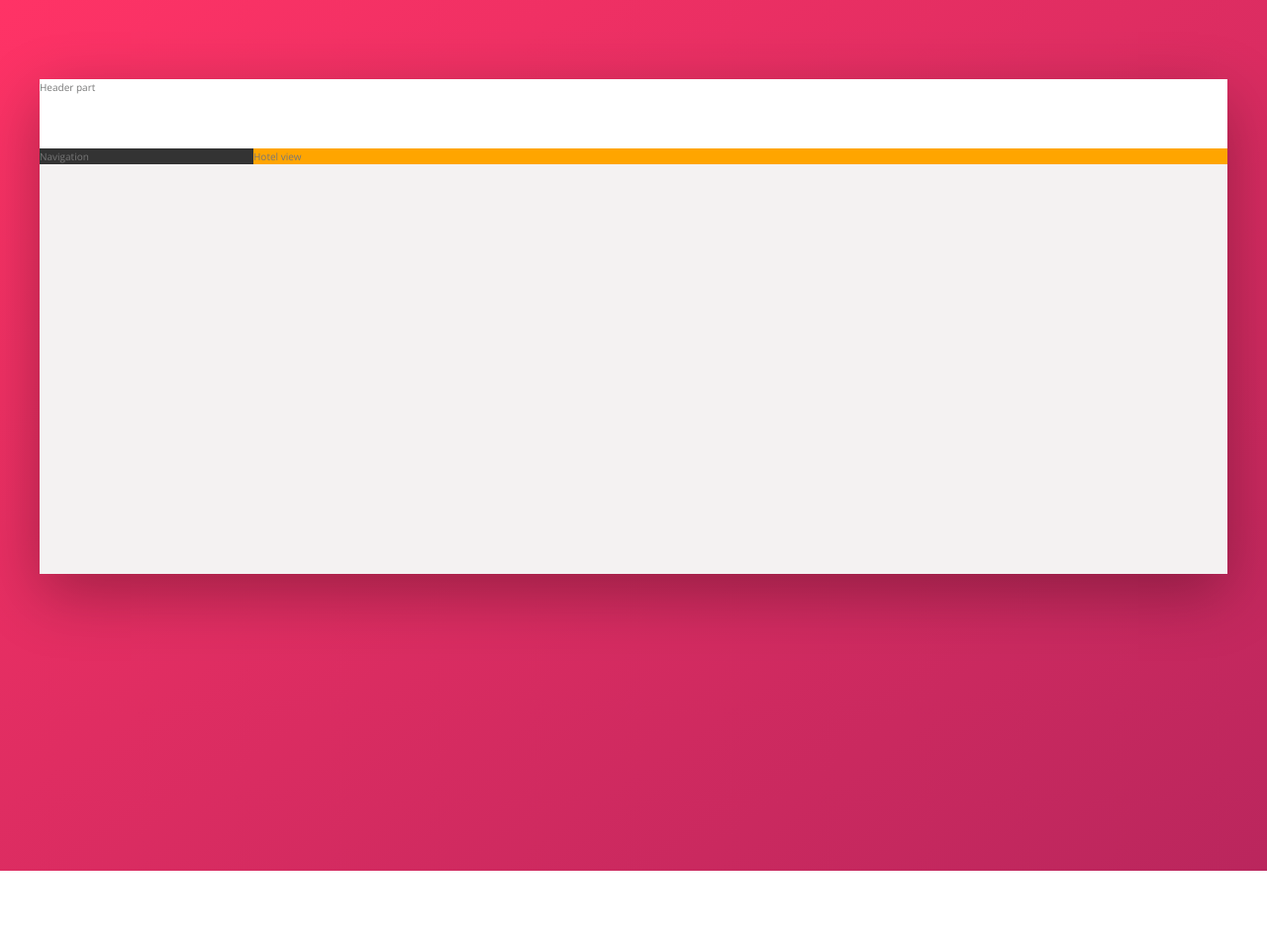
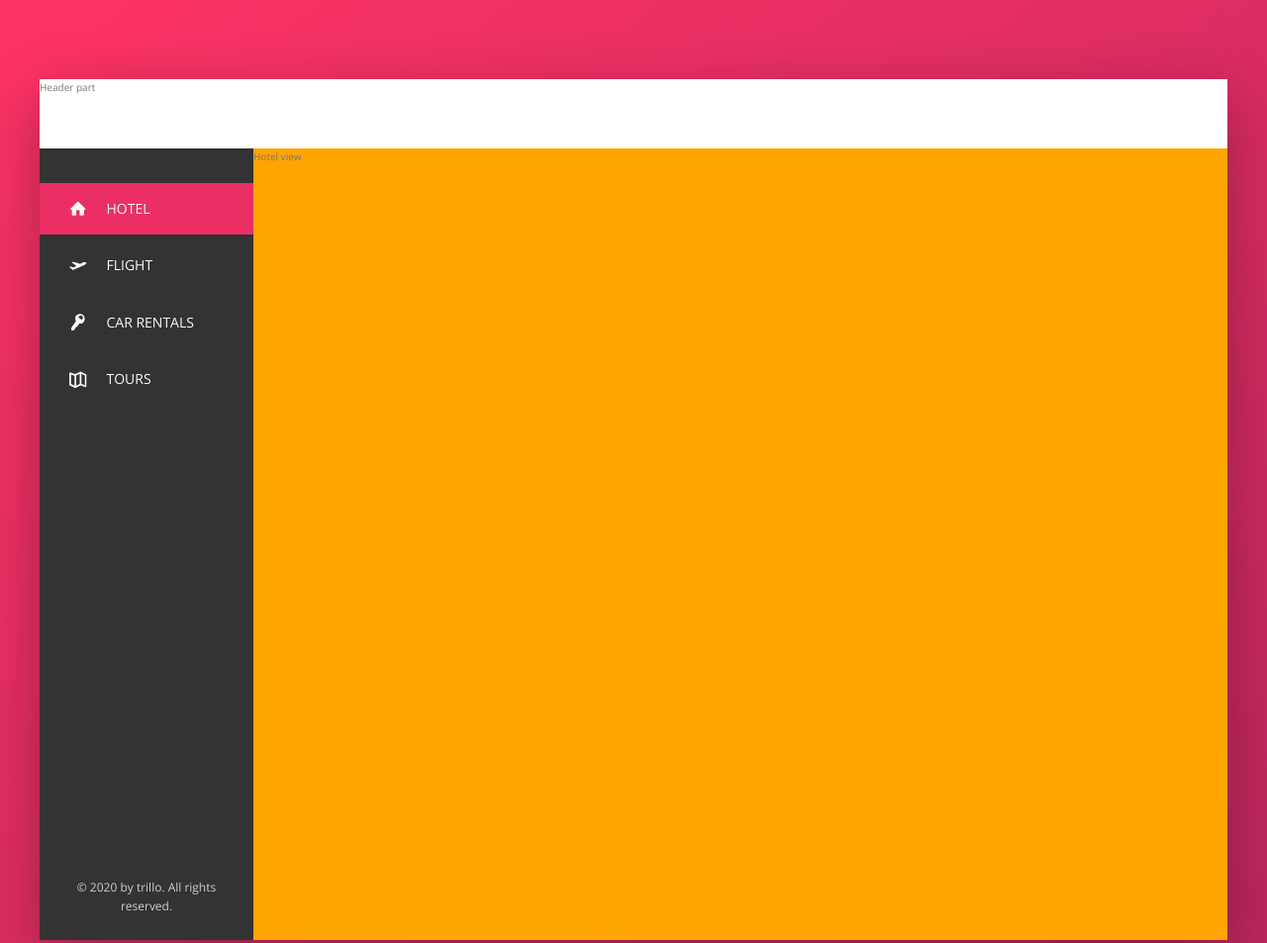
Before and after one commit to singhvikram26/Trillo, a website: page index.html in a window 1280 px wide. Shown: the top 953 px of the page at 99% size. Before the commit the page ends 880 px from the top, so only its background shows below. Drawn offline with nearby package versions, Linux system fonts and the light colour scheme.

Commit message:
completed side-navigation bar

```diff
--- a/index.html
+++ b/index.html
@@ -17,7 +17,43 @@
             </div>
             <div class="content">
                 <nav class="sidebar">
-                    Navigation
+                    <ul class="side-nav">
+                        <li class="side-nav__item side-nav__item--active">
+                            <a href="#" class="side-nav__link">
+                                <svg class="side-nav__icon">
+                                    <use xlink:href="img/sprite.svg#icon-home"></use>
+                                </svg>
+                                <span>Hotel</span>
+                            </a>
+                        </li>
+                        <li class="side-nav__item">
+                            <a href="#" class="side-nav__link">
+                                <svg class="side-nav__icon">
+                                    <use xlink:href="img/sprite.svg#icon-aircraft-take-off"></use>
+                                </svg>
+                                <span>Flight</span>
+                            </a>
+                        </li>
+                        <li class="side-nav__item">
+                            <a href="#" class="side-nav__link">
+                                <svg class="side-nav__icon">
+                                    <use xlink:href="img/sprite.svg#icon-key"></use>
+                                </svg>
+                                <span>Car rentals</span>
+                            </a>
+                        </li>
+                        <li class="side-nav__item">
+                            <a href="#" class="side-nav__link">
+                                <svg class="side-nav__icon">
+                                    <use xlink:href="img/sprite.svg#icon-map"></use>
+                                </svg>
+                                <span>Tours</span>
+                            </a>
+                        </li>
+                    </ul>
+                    <div class="legal">
+                        &copy; 2020 by trillo. All rights reserved.
+                    </div>
                 </nav>
                 <main class="hotel-view">
                     Hotel view
--- a/sass/_components.scss
+++ b/sass/_components.scss
@@ -0,0 +1,72 @@
+
+////////////////////////////////////////////////////////////////
+// SIDE NAVIGATION
+
+.side-nav{
+    font-size: 1.4rem;
+    list-style: none;
+    margin-top: 3.5rem;
+
+    &__item{
+        position: relative;
+
+        &:not(:last-child){
+            margin-bottom: .5rem;
+        }
+    }
+
+    &__item::before{
+        content: "";
+        position: absolute;
+        top: 0;
+        left: 0;
+        height: 100%;
+        width: 3px;
+        background-color: var(--color-primary);
+        transform: scaleY(0);
+        transition: transform .2s,
+                    width .4s cubic-bezier(1, 0, 0, 1) .2s,
+                    backgroud-color .1s;
+    }
+
+    &__item:hover::before,
+    &__item--active::before{
+        transform: scaleY(1);
+        width: 100%;
+    }
+
+    &__item:active::before{
+        background-color: var(--color-primary-light);
+    }
+
+    &__link:link,
+    &__link:visited{
+        color: var(--color-grey-light-1);
+        text-decoration: none;
+        text-transform: uppercase;
+        display: block;
+        padding: 1.5rem 3rem;
+        position: relative;
+        z-index: 15;
+
+        display: flex;
+        align-items: center;
+    }
+
+    &__icon{
+        height: 1.75rem;
+        width: 1.75rem;
+        margin-right: 2rem;
+        fill: currentColor;
+    }
+}
+
+////////////////////////////////////////////////////////////////
+// LEGAL TEXT
+
+.legal{
+    font-size: 1.2rem;
+    color: var(--color-grey-light-4);
+    text-align: center;
+    padding: 2.5rem;
+}
--- a/sass/_layout.scss
+++ b/sass/_layout.scss
@@ -21,11 +21,17 @@
 
     //flex: element-grow element-shrink flex-basis
     flex: 0 0 18%;
+
+    display: flex;
+    flex-direction: column;
+    justify-content: space-between;
 }
 
 .hotel-view{
     background-color: #fff;
+
     background-color: orange;
+    height: 80rem;
 
     //this will fill the remaining place available in content box this is 82%
     flex: 1;
```
Also changed, not shown: css/style.css.
